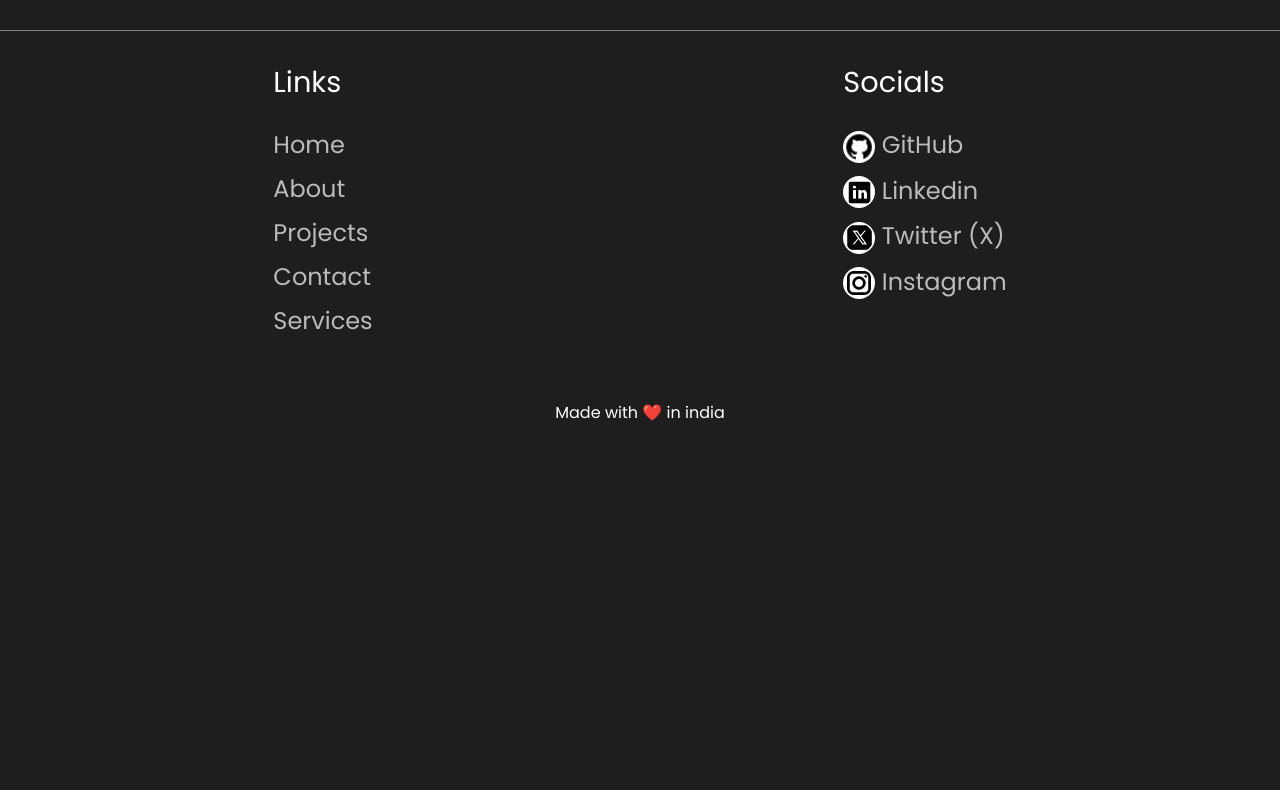
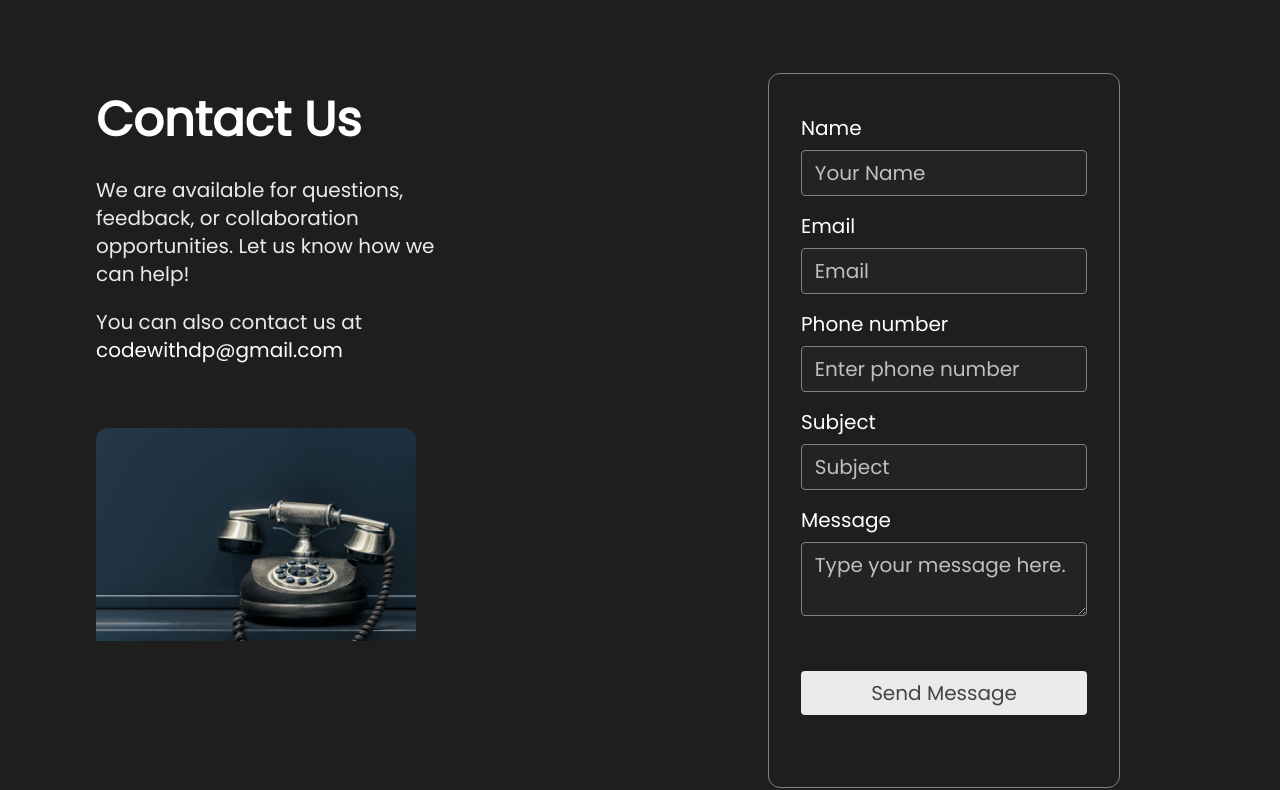
Before and after one commit to Dp20703/codewithdp, a React (Vite) app: page / in a window 1280 px wide. Shown: the part 2636-3426 px from the top of the page. Before the commit the page ends 3093 px from the top, so only its background shows below. Built offline with nearby package versions, Linux system fonts and the light colour scheme.

Commit message:
feat: add contact section to Home page and update Contact component layout with form and images

```diff
--- a/src/pages/Contact.jsx
+++ b/src/pages/Contact.jsx
@@ -3,10 +3,149 @@ import Navbar from "../components/layout/Navbar";
 const Contact = () => {
   return (
     <div>
-      <Navbar />
-      <h1 className="text-5xl text-center absolute top-1/2 right-1/2 translate-x-1/2 translate-y-1/2">
-        Contact Page
-      </h1>
+      {/* <Navbar /> */}
+      <div
+        className="w-full h-screen flex items-center justify-between"
+        style={{ padding: "2rem 2rem" }}
+      >
+        <div className="w-1/2" style={{ padding: "2rem 2rem" }}>
+          <div className="w-full">
+            <div>
+              <h2
+                className="text-5xl text-[#ffffff] font-bold"
+                style={{ padding: "0 2rem" }}
+              >
+                Contact Us
+              </h2>
+            </div>
+            <div
+              style={{ padding: "2rem 2rem" }}
+              className="text-xl w-4/5 flex flex-col gap-5 text-[#eaeaea] "
+            >
+              <p>
+                We are available for questions, feedback, or collaboration
+                opportunities. Let us know how we can help!
+              </p>
+              <p>
+                You can also contact us at{" "}
+                <span className="text-[#ffffff]">codewithdp@gmail.com</span>
+              </p>
+            </div>
+            <div style={{ padding: "2rem 2rem" }}>
+              <img
+                src="/assets/images/contact2.jpg"
+                alt="contact"
+                className="h-76 w-2/3 rounded-xl  object-contain object-left-top"
+              />
+            </div>
+          </div>
+        </div>
+
+        <div className="w-1/2" style={{ padding: "2rem 8rem" }}>
+          <div
+            className="w-full rounded-xl"
+            style={{ border: ".1rem solid gray", padding: "2rem 2rem" }}
+          >
+            <div className="w-full" style={{ margin: ".5rem 0" }}>
+              <label htmlFor="name" className="text-white w-full text-xl">
+                Name
+              </label>
+              <input
+                className="w-full text-[#ffffff] bg-[#232323] rounded text-xl placeholder:text-[#bfbfbf]"
+                style={{
+                  padding: ".5rem .8rem",
+                  margin: ".5rem 0",
+                  border: ".1rem solid gray",
+                }}
+                type="text"
+                name="name"
+                id="name"
+                placeholder="Your Name"
+              />
+            </div>
+            <div className="w-full" style={{ margin: ".5rem 0" }}>
+              <label htmlFor="email" className="text-white w-full text-xl">
+                Email
+              </label>
+              <input
+                className="w-full text-[#ffffff] bg-[#232323] rounded text-xl placeholder:text-[#bfbfbf]"
+                style={{
+                  padding: ".5rem .8rem",
+                  margin: ".5rem 0",
+                  border: ".1rem solid gray",
+                }}
+                type="email"
+                name="email"
+                id="email"
+                placeholder="Email"
+              />
+            </div>
+            <div className="w-full" style={{ margin: ".5rem 0" }}>
+              <label htmlFor="phoneno" className="text-white w-full text-xl">
+                Phone number
+              </label>
+              <input
+                min={0}
+                className="w-full text-[#ffffff] bg-[#232323] rounded text-xl placeholder:text-[#bfbfbf]"
+                style={{
+                  padding: ".5rem .8rem",
+                  margin: ".5rem 0",
+                  border: ".1rem solid gray",
+                }}
+                type="number"
+                name="phoneno"
+                id="phoneno"
+                placeholder="Enter phone number"
+              />
+            </div>
+            <div className="w-full" style={{ margin: ".5rem 0" }}>
+              <label htmlFor="subject" className="text-white w-full text-xl">
+                Subject
+              </label>
+              <input
+                className="w-full text-[#ffffff] bg-[#232323] rounded text-xl placeholder:text-[#bfbfbf]"
+                style={{
+                  padding: ".5rem .8rem",
+                  margin: ".5rem 0",
+                  border: ".1rem solid gray",
+                }}
+                type="text"
+                name="subject"
+                id="subject"
+                placeholder="Subject"
+              />
+            </div>
+            <div className="w-full" style={{ margin: ".5rem 0" }}>
+              <label htmlFor="message" className="text-white w-full text-xl">
+                Message
+              </label>
+              <textarea
+                name="message"
+                id="message"
+                className="w-full text-[#ffffff] bg-[#232323] rounded text-xl placeholder:text-[#bfbfbf]"
+                style={{
+                  padding: ".5rem .8rem",
+                  margin: ".5rem 0",
+                  border: ".1rem solid gray",
+                }}
+                placeholder="Type your message here."
+                cols={2}
+              />
+            </div>
+            <div className="w-full" style={{ margin: "2rem 0" }}>
+              <button
+                className="w-full text-[#444444] bg-[#eaeaea] rounded text-xl hover:bg-[#ffffff]"
+                style={{
+                  padding: ".5rem .8rem",
+                  margin: ".5rem 0",
+                }}
+              >
+                Send Message
+              </button>
+            </div>
+          </div>
+        </div>
+      </div>
     </div>
   );
 };
--- a/src/pages/Home.jsx
+++ b/src/pages/Home.jsx
@@ -1,6 +1,7 @@
 import Footer from "../components/layout/Footer";
 import Navbar from "../components/layout/Navbar";
 import HeroBasic from "../components/sections/HeroBasic";
+import Contact from "./Contact";
 import Projects from "./Projects";
 
 const Home = () => {
@@ -9,6 +10,7 @@ const Home = () => {
       <Navbar />
       <HeroBasic />
       <Projects />
+      <Contact/>
       <Footer />
     </>
   );
```
Also changed, not shown: public/assets/images/contact.jpg (added), public/assets/images/contact2.jpg (added).
